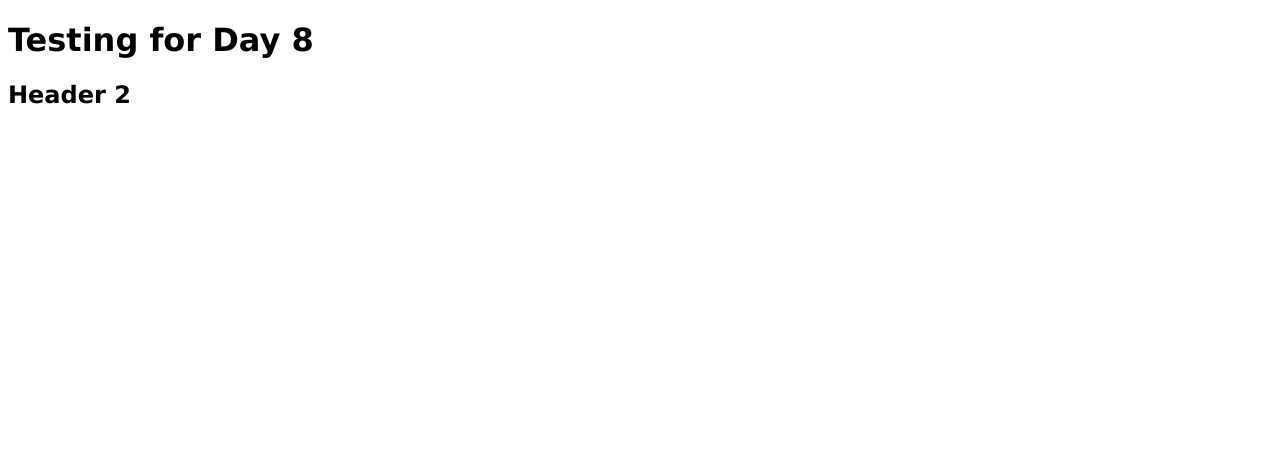
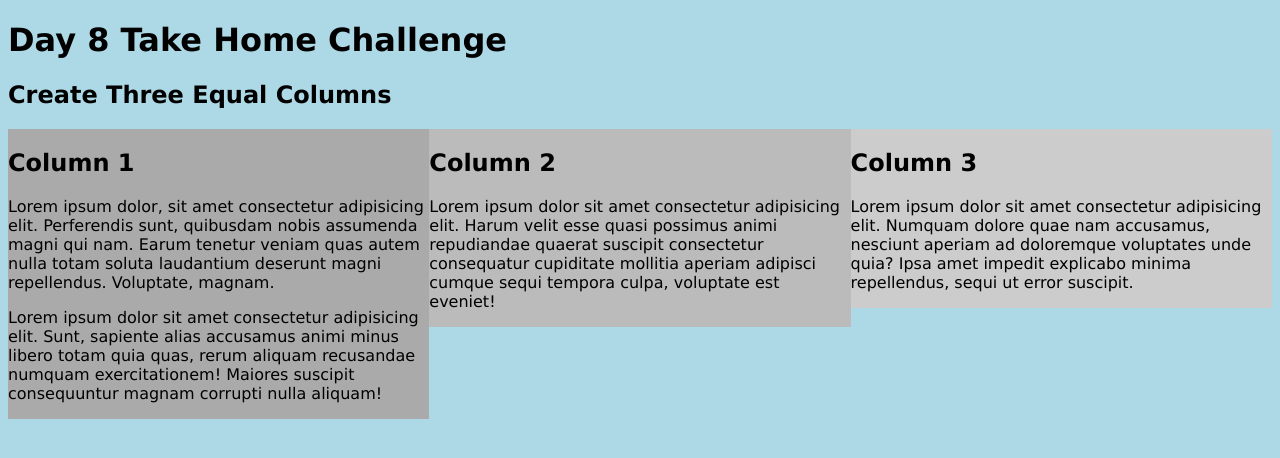
Before and after one commit to tborba1/wfb, a plain HTML site: page index.html in a window 1280 px wide. Drawn offline with Linux system fonts and the light colour scheme.

Commit message:
updated index.html and style.css for Day 8 THC

```diff
--- a/css/style.css
+++ b/css/style.css
@@ -1,3 +1,22 @@
 body {
     font-family:Verdana, sans-serif;
+    background-color: lightblue;
 }
+.column {
+    float: left;
+    width: 33.33%;
+}
+.row:after {
+    content: "";
+    display: table;
+    clear: both;
+}
+.column1 {
+    background-color: #aaa;
+}
+.column2 {
+    background-color: #bbb;
+}
+.column3 {
+    background-color: #ccc;
+}
--- a/index.html
+++ b/index.html
@@ -4,11 +4,26 @@
     <meta charset="UTF-8">
     <meta http-equiv="X-UA-Compatible" content="IE=edge">
     <meta name="viewport" content="width=device-width, initial-scale=1.0">
-    <title>Day 8</title>
+    <title>Day 8 THC</title>
     <link rel="stylesheet" href="css/style.css">
 </head>
 <body>
-    <h1>Testing for Day 8</h1>
-    <h2>Header 2</h2>
+    <h1>Day 8 Take Home Challenge</h1>
+    <h2>Create Three Equal Columns</h2>
+    <div class="row">
+    <div class="column1 column">
+        <h2>Column 1</h2>
+        <p>Lorem ipsum dolor, sit amet consectetur adipisicing elit. Perferendis sunt, quibusdam nobis assumenda magni qui nam. Earum tenetur veniam quas autem nulla totam soluta laudantium deserunt magni repellendus. Voluptate, magnam.</p>
+        <p>Lorem ipsum dolor sit amet consectetur adipisicing elit. Sunt, sapiente alias accusamus animi minus libero totam quia quas, rerum aliquam recusandae numquam exercitationem! Maiores suscipit consequuntur magnam corrupti nulla aliquam!</p>
+    </div>
+    <div class="column2 column">
+        <h2>Column 2</h2>
+        <p>Lorem ipsum dolor sit amet consectetur adipisicing elit. Harum velit esse quasi possimus animi repudiandae quaerat suscipit consectetur consequatur cupiditate mollitia aperiam adipisci cumque sequi tempora culpa, voluptate est eveniet!</p>
+    </div>
+    <div class="column3 column">
+        <h2>Column 3</h2>
+        <p>Lorem ipsum dolor sit amet consectetur adipisicing elit. Numquam dolore quae nam accusamus, nesciunt aperiam ad doloremque voluptates unde quia? Ipsa amet impedit explicabo minima repellendus, sequi ut error suscipit.</p>
+    </div>
+    </div>
 </body>
 </html>
```
